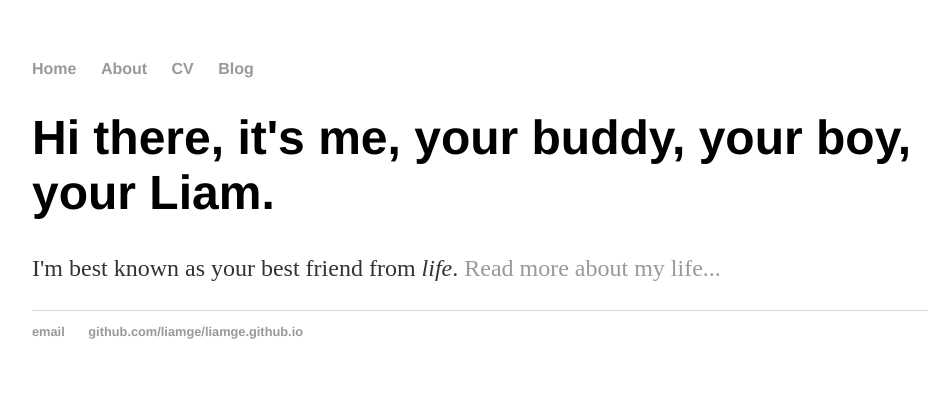
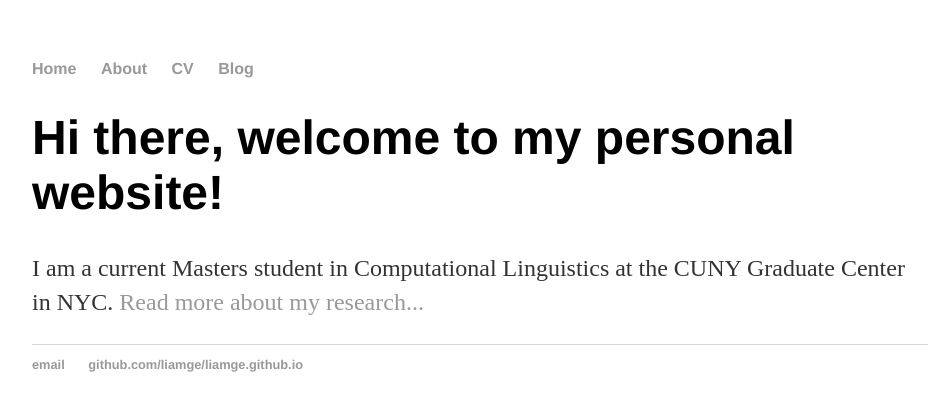
Before and after one commit to liamge/liamge.github.io, a Jekyll site: the page built from index.html, in a window 1280 px wide. Shown: the top 411 px of the page, without its empty margins (160-1099 px from the left). Built offline with Jekyll 4.4.1, drawn with Linux system fonts in a browser that asks for light colours; the list of posts is cut into pages by our own code.

Commit message:
Update index.html

```diff
--- a/index.html
+++ b/index.html
@@ -3,6 +3,6 @@ layout: default
 title: NLP by Your Friend Liam
 ---
 <div class="blurb">
-	<h1>Hi there, it's me, your buddy, your boy, your Liam.</h1>
-	<p>I'm best known as your best friend from <em>life</em>. <a href="/about">Read more about my life...</a></p>
+	<h1>Hi there, welcome to my personal website!</h1>
+	<p>I am a current Masters student in Computational Linguistics at the CUNY Graduate Center in NYC. <a href="/about">Read more about my research...</a></p>
 </div><!-- /.blurb -->
```
